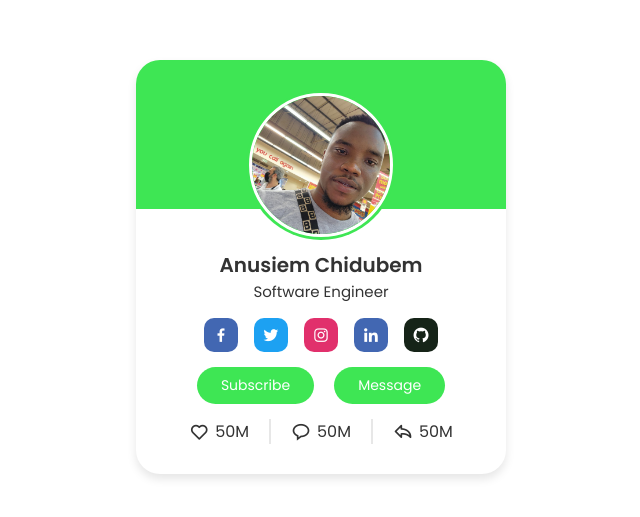
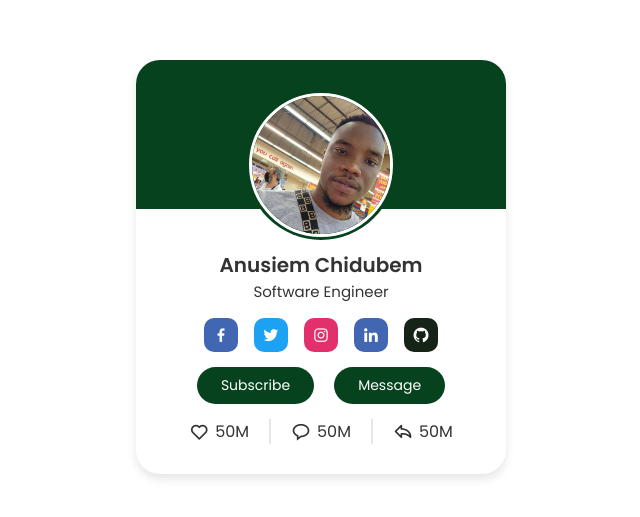
Before and after one commit to chidu100/profile-card, a plain HTML site: page index.html in a window 1280 px wide. Shown: the part 133-650 px from the top of the page, without its empty margins (319-959 px from the left). Drawn offline with nearby package versions, Linux system fonts and the light colour scheme.

Commit message:
changed color

```diff
--- a/css/style.css
+++ b/css/style.css
@@ -38,7 +38,7 @@ body{
     height: 36%;
     width: 100%;
     border-radius: 24px 24px 0 0;
-    background-color: #3EE654;
+    background-color: #06421d;
 }
 
 .image {
@@ -46,7 +46,7 @@ body{
     height: 150px;
     width: 150px;
     border-radius: 50%;
-    background-color: #3EE654;
+    background-color: #06421d;
     padding: 3px;
     margin-bottom: 10px;
 }
@@ -93,7 +93,7 @@ body{
     width: 34px;
     border-radius: 10px;
     margin: 0 8px;
-    background-color: #3EE654;
+    background-color: #06421d;
     text-decoration: none;
 }
 
@@ -112,13 +112,13 @@ body{
     border-radius: 24px;
     padding: 8px 24px;
     margin: 0 10px;
-    background-color: #3EE654;
+    background-color: #06421d;
     cursor: pointer;
     transition: all 0.3s ease;
 }
 
 .buttons .button:hover {
-    background-color: #06421d;
+    background-color: #3EE654;
 }
 
 .profile-look .followers{
```
